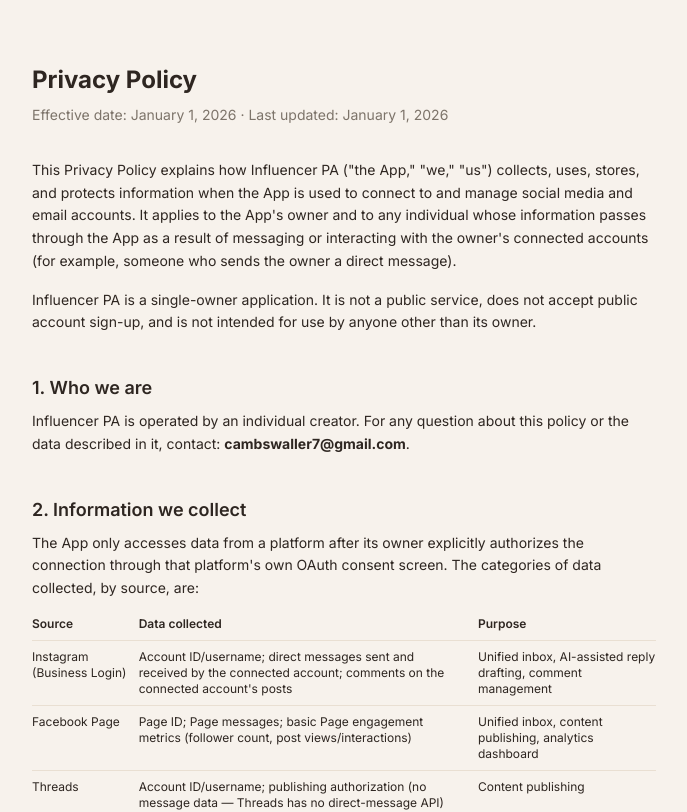
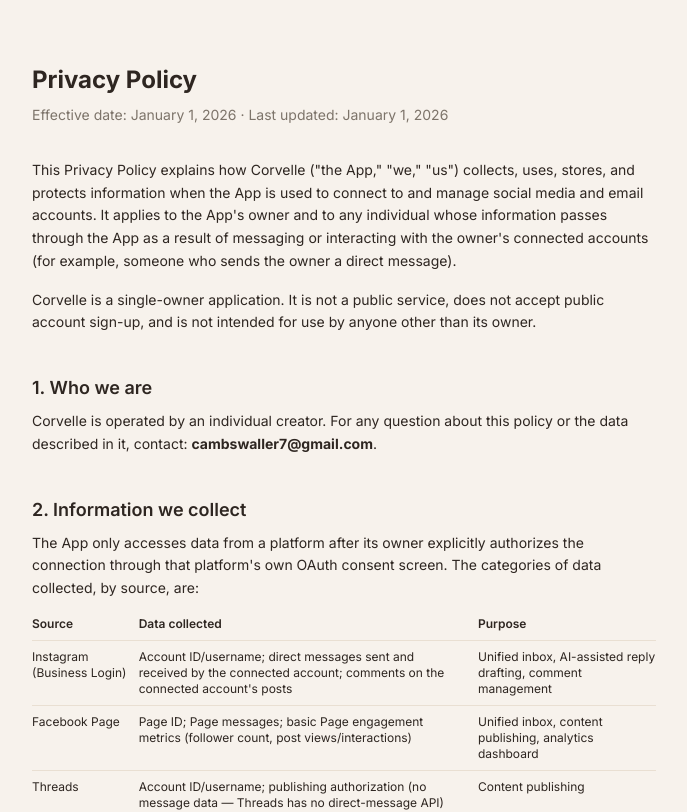
Before and after one commit to camwaller7/claude-code, a Next.js app: page /privacy in a window 1280 px wide. Shown: the top 812 px of the page, without its empty margins (296-983 px from the left). Built offline with nearby package versions, Linux system fonts and the light colour scheme; no server answers.

Commit message:
Update page.tsx

```diff
--- a/app/privacy/page.tsx
+++ b/app/privacy/page.tsx
@@ -1,5 +1,5 @@
 export const metadata = {
-  title: 'Privacy Policy — Influencer PA',
+  title: 'Privacy Policy — Corvelle',
 }
 
 export default function PrivacyPolicyPage() {
@@ -9,20 +9,20 @@
       <p className="mb-8 text-muted-foreground">Effective date: January 1, 2026 · Last updated: January 1, 2026</p>
 
       <p className="mb-4">
-        This Privacy Policy explains how Influencer PA (&quot;the App,&quot; &quot;we,&quot; &quot;us&quot;) collects,
+        This Privacy Policy explains how Corvelle (&quot;the App,&quot; &quot;we,&quot; &quot;us&quot;) collects,
         uses, stores, and protects information when the App is used to connect to and manage
         social media and email accounts. It applies to the App&apos;s owner and to any individual whose
         information passes through the App as a result of messaging or interacting with the
         owner&apos;s connected accounts (for example, someone who sends the owner a direct message).
       </p>
       <p className="mb-4">
-        Influencer PA is a single-owner application. It is not a public service, does not accept
+        Corvelle is a single-owner application. It is not a public service, does not accept
         public account sign-up, and is not intended for use by anyone other than its owner.
       </p>
 
       <h2 className="mb-2 mt-10 text-lg font-semibold">1. Who we are</h2>
       <p className="mb-4">
-        Influencer PA is operated by an individual creator. For any question about this policy or
+        Corvelle is operated by an individual creator. For any question about this policy or
         the data described in it, contact: <strong>cambswaller7@gmail.com</strong>.
       </p>
 
```
